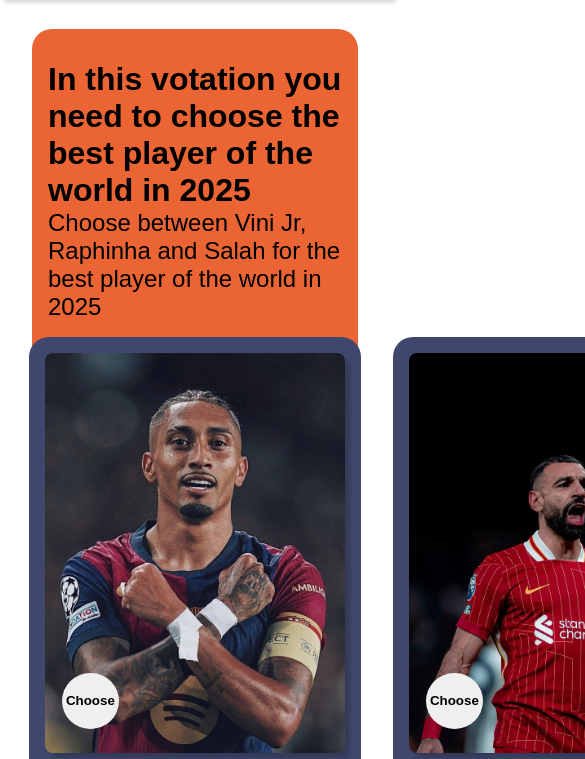
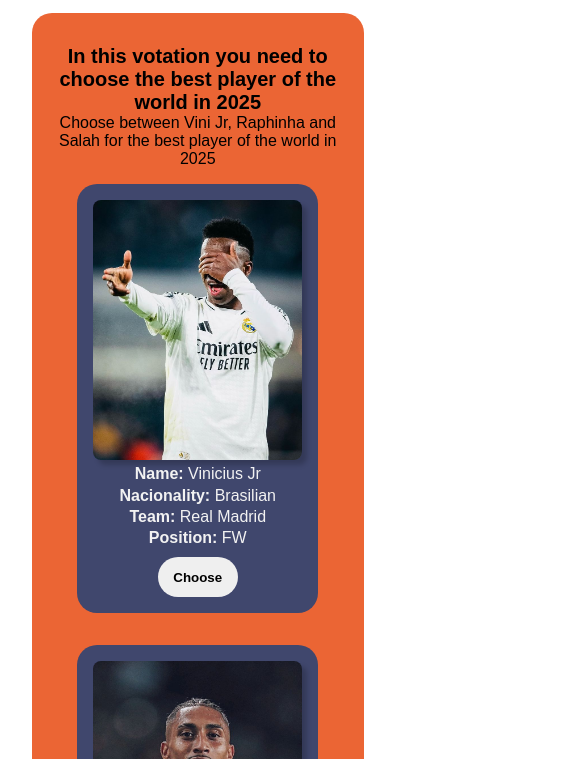
Before and after one commit to VictorPedroza/poll-project, a plain HTML site: page index.html in a window 390 px wide. Shown: the part 127-886 px from the top of the page, 585 px wide, since content can reach past the window. Drawn offline with Linux system fonts and the light colour scheme.

Commit message:
Create a responsive (#5)

```diff
--- a/src/styles/styles.css
+++ b/src/styles/styles.css
@@ -10,7 +10,7 @@
     text-decoration: none;
     margin: 0;
     padding: 0;
-    box-sizing: content-box;
+    box-sizing: border-box;
     font-family: "Poppins", sans-serif;
 }
 
@@ -28,6 +28,7 @@ header {
     flex-direction: column;
     color: var(--dark);
     box-shadow: 5px 5px 5px rgba(0, 0, 0, 0.2);
+    width: 100%;
 }
 
 header h1 {
@@ -49,14 +50,17 @@ main {
     justify-content: center;
     flex-direction: column;
     border-radius: 20px;
+    width: 95%;
 }
 
 main h1 {
     font-size: 32px;
+    text-align: center;
 }
 
 main .subtitle-main p {
     font-size: 24px;
+    text-align: center;
 }
 
 main .content-main {
@@ -64,6 +68,9 @@ main .content-main {
     width: 100%;
     justify-content: center;
     display: flex;
+    align-items: center;
+    justify-content: center;
+    flex-wrap: wrap;
     gap: 2rem;
 }
 
@@ -72,11 +79,17 @@ main .content-main .vote {
     background-color: var(--secondary-color);
     border-radius: 20px;
     position: relative;
+    display: flex;
+    flex-direction: column;
+    align-items: center;
+    width: 100%;
+    max-width: 350px;
 }
 
 main .content-main .vote img {
-    width: 300px;
-    height: 400px;
+    width: 100%;
+    height: auto;
+    max-height: 300px;
     object-fit: cover;
     object-position: center;
     border-radius: 8px;
@@ -84,20 +97,19 @@ main .content-main .vote img {
 }
 
 main .content-main .vote button {
-    position: absolute;
-    bottom: 25%;
-    left: 10%;
-    width: 50px;
-    height: 50px;
-    border-radius: 50%;
+    position: relative;
+    width: 80px;
+    height: 40px;
+    border-radius: 20px;
     padding: .2rem;
     border: none;
     cursor: pointer;
     font-weight: bold;
+    margin-top: 10px;
 }
 
 main .content-main .vote button:hover {
-    transform: scale(1.02);
+    transform: scale(1.05);
     transition: .2s;
 }
 
@@ -106,8 +118,45 @@ main .content-main .vote ul {
     display: flex;
     flex-direction: column;
     gap: .2rem;
+    text-align: center;
 }
 
 main .content-main .vote ul li {
     color: var(--light);
 }
+
+@media screen and (max-width: 768px) {
+    header h1 {
+        font-size: 32px;
+    }
+
+    header p {
+        font-size: 20px;
+    }
+
+    main {
+        width: 85%;
+    }
+
+    main h1 {
+        font-size: 20px;
+    }
+
+    main .subtitle-main p {
+        font-size: 16px;
+    }
+
+    main .content-main {
+        flex-direction: column;
+        align-items: center;
+    }
+
+    main .content-main .vote {
+        width: 90%;
+    }
+
+    main .content-main .vote img {
+        width: 100%;
+        height: auto;
+    }
+}
```
